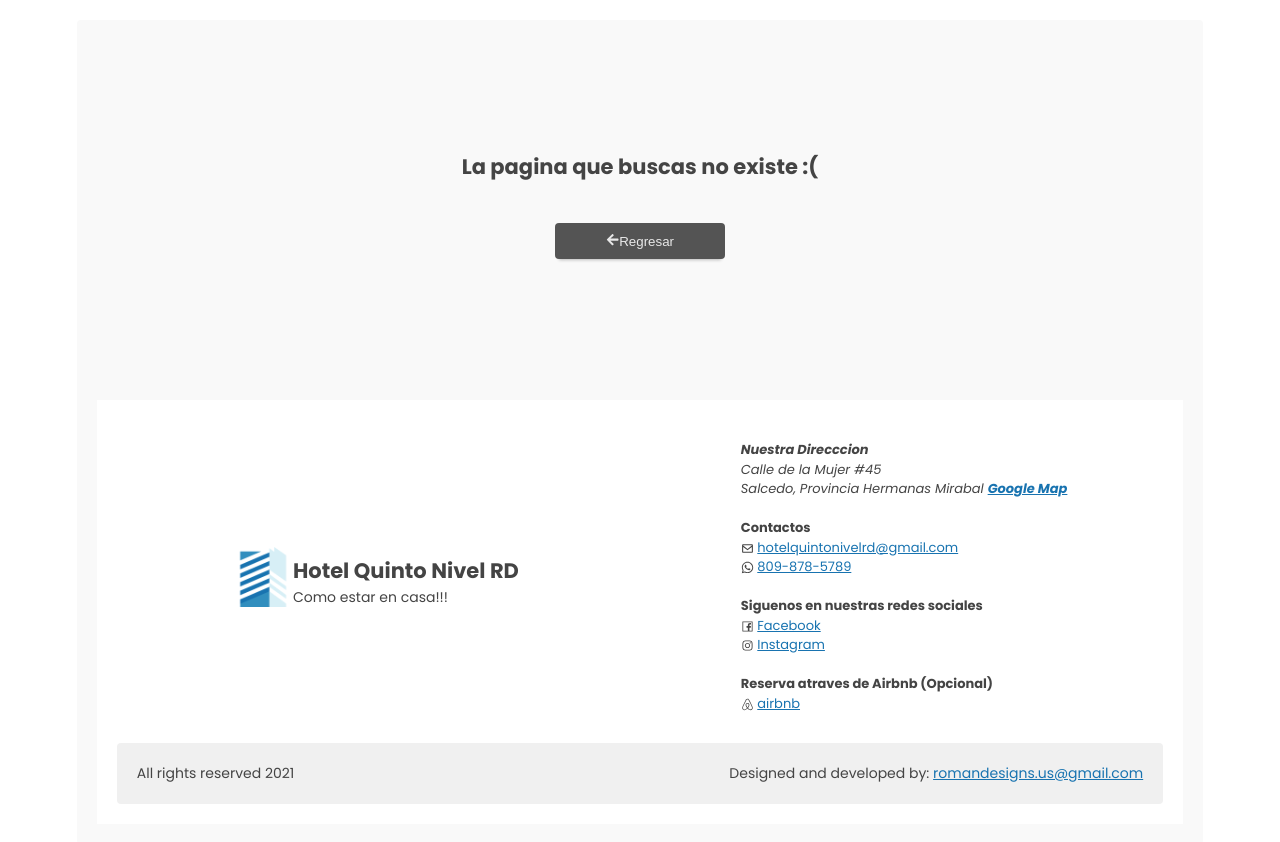
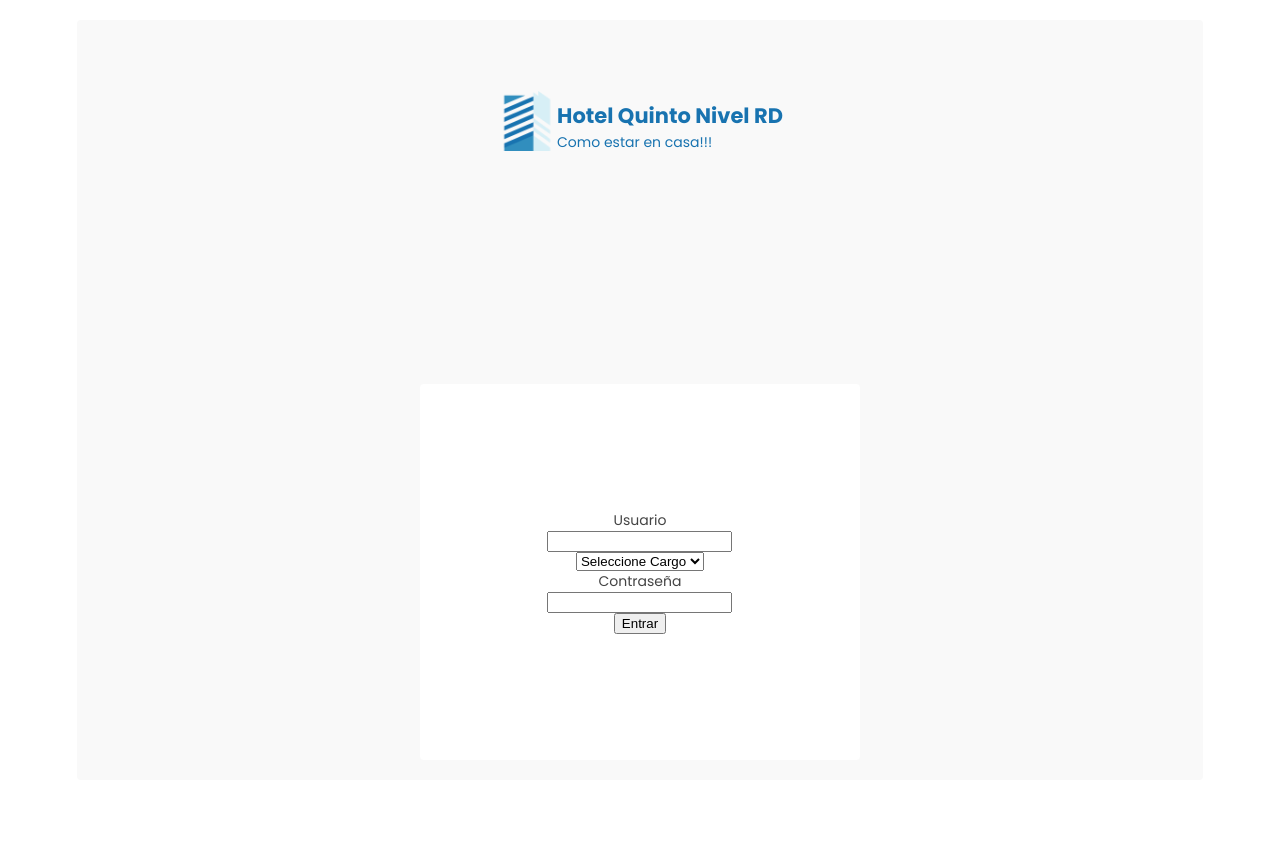
Before and after one commit to romandesigns/hqnrd, a React (Create React App) app in the folder frontend/: page /admin/cuenta in a window 1280 px wide. After the commit the page ends 800 px from the top, so only its background shows below. Built offline with nearby package versions, Linux system fonts and the light colour scheme.

Commit message:
styling admin login page

```diff
--- a/frontend/src/App.js
+++ b/frontend/src/App.js
@@ -1,9 +1,9 @@
 // Dependencies
 import React from "react";
 import { BrowserRouter, Switch, Route } from "react-router-dom";
-
 // Page
 import Home from "./page/guest/Home";
+import Login from "./page/admin/Login";
 import Category from "./page/guest/Category";
 import RoomDetails from "./page/guest/RoomDetails";
 import NotFound from "./page/NotFound";
@@ -22,6 +22,7 @@ const App = function () {
           <Route exact path="/" component={Home} />
           <Route exact path="/categoria/:cat" component={Category} />
           <Route exact path="/categoria/:cat/habitacion/:id" component={RoomDetails} />
+          <Route exact path="/admin/cuenta" component={Login} />
           <Route exact path="/404" component={NotFound} />
           <Route exact component={NotFound} />
         </Switch>
--- a/frontend/src/components/layout/Footer/index.jsx
+++ b/frontend/src/components/layout/Footer/index.jsx
@@ -1,5 +1,6 @@
 // Dependecies
 import React from "react";
+import { useLocation } from "react-router-dom";
 import { AiOutlineFacebook, AiOutlineInstagram } from "react-icons/ai";
 import { FaAirbnb, FaWhatsapp } from "react-icons/fa";
 import { BiEnvelope } from "react-icons/bi";
@@ -9,6 +10,10 @@ import Brand from "../../ui-elements/Brand";
 // Components
 
 const Footer = () => {
+  const location = useLocation();
+  let isAdminOrUserLogin = location.pathname.indexOf("admin") > -1 ? true : location.pathname.indexOf("user") > -1 ? true : false;
+
+  if (isAdminOrUserLogin === false) {
     return (
       <FOOTER.Container>
         <FOOTER.MainContent>
@@ -67,6 +72,9 @@ const Footer = () => {
         </FOOTER.MainContent>
       </FOOTER.Container>
     );
+  } else {
+    return "";
+  }
 };
 
 export default Footer;
--- a/frontend/src/components/ui-elements/Brand.jsx
+++ b/frontend/src/components/ui-elements/Brand.jsx
@@ -1,5 +1,7 @@
 // Dependencies
 import React from "react";
+import { Link } from "react-router-dom";
+
 // Styled Components
 import * as Brand from "./styles";
 
@@ -7,21 +9,25 @@ const HQNRDBrand = (props) => {
   if (props.heading === "h1") {
     return (
       <Brand.BrandWrapper>
+        <Link to="/">
           <img src="/logo512.png" alt="Hotel Quinto Nivel Brand" />
           <div>
             <h1>Hotel Quinto Nivel RD</h1>
             <p>Como estar en casa!!!</p>
           </div>
+        </Link>
       </Brand.BrandWrapper>
     );
   } else {
     return (
       <Brand.BrandWrapper>
+        <Link to="/">
           <img src="/logo512.png" alt="Hotel Quinto Nivel Brand" />
           <div>
             <h2>Hotel Quinto Nivel RD</h2>
             <p>Como estar en casa!!!</p>
           </div>
+        </Link>
       </Brand.BrandWrapper>
     );
   }
--- a/frontend/src/components/ui-elements/styles.js
+++ b/frontend/src/components/ui-elements/styles.js
@@ -56,10 +56,16 @@ export const Button = styled.button`
     margin-right: calc(var(--margin) 0.5rem);
   }
   a {
-    color: var(--light);
-    display: block;
     padding: 1rem 2rem;
     text-decoration: none;
+    color: var(--light);
+    display: flex;
+    width: 100%;
+    justify-content: center;
+    align-items: center;
+    -webkit-text-decoration: none;
+    text-decoration: none;
+    box-sizing: border-box;
     &:hover {
       color: var(--light);
     }
@@ -148,10 +154,14 @@ export const RoomDetailPrice = styled.div`
 export const Details = styled.figcaption``;
 
 export const BrandWrapper = styled.div`
+  a {
     align-items: center;
     display: flex;
     justify-content: center;
-
+    text-decoration: none;
+    &:hover {
+      color: var(--darker-primary);
+    }
     img {
       max-width: 6rem !important;
     }
@@ -163,4 +173,5 @@ export const BrandWrapper = styled.div`
     h2 {
       margin-top: 1rem;
     }
+  }
 `;
--- /dev/null
+++ b/frontend/src/page/admin/Login/index.jsx
@@ -0,0 +1,33 @@
+// Dependencies
+import React from "react";
+// Components
+import Brand from "../../../components/ui-elements/Brand";
+// Styled components
+import * as FORM from "./styles.js";
+
+const Login = () => {
+  return (
+    <>
+      <FORM.Header>
+        <Brand />
+      </FORM.Header>
+      <FORM.Container>
+        <form>
+          <label htmlFor="usuario">Usuario</label>
+          <input type="text" name="usuario" id="usuario" />
+          <select name="role" id="role">
+            <option value="">Seleccione Cargo</option>
+            <option value="supervisor">Supervisor</option>
+            <option value="maintnance">Mantenimiento</option>
+            <option value="owner">Propietario</option>
+          </select>
+          <label htmlFor="password">Contraseña</label>
+          <input type="password" name="password" id="password" />
+          <input type="submit" value="Entrar" />
+        </form>
+      </FORM.Container>
+    </>
+  );
+};
+
+export default Login;
--- /dev/null
+++ b/frontend/src/page/admin/Login/styles.js
@@ -0,0 +1,28 @@
+// Dependencies
+import styled from "styled-components";
+
+export const Header = styled.section`
+  padding: 5rem 0 1rem;
+`;
+
+export const Container = styled.main`
+  padding: var(--padding);
+  background-color: var(--light);
+  width: 100%;
+  max-width: 40rem;
+  margin: 0 auto;
+  border-radius: var(--radius);
+
+  form {
+    display: flex;
+    justify-content: center;
+    align-items: center;
+    flex-direction: column;
+    width: 100%;
+    height: 100%;
+    label,
+    input {
+      display: block;
+    }
+  }
+`;
--- a/frontend/src/page/guest/RoomDetails/index.jsx
+++ b/frontend/src/page/guest/RoomDetails/index.jsx
@@ -49,7 +49,7 @@ const RoomDetails = ({ match }) => {
         {/* Room Details - Aside */}
         <ROOM.Specs>
           <p>
-            <ROOM.Label>Precio:</ROOM.Label> {room[0].price} / 1 Dia
+            <ROOM.Label>Precio:</ROOM.Label> ${room[0].price} / 1 Dia
           </p>
           <p>
             <ROOM.Label>Spacio:</ROOM.Label> 77.24 metros cuadrados
@@ -175,7 +175,7 @@ const RoomDetails = ({ match }) => {
                     </ROOM.Calendar>
                     <ROOM.ModalRoomDetails>
                       <p>
-                        <ROOM.Label>Precio:</ROOM.Label> {room[0].price} / 1 Dia
+                        <ROOM.Label>Precio:</ROOM.Label> ${room[0].price} / 1 Dia
                       </p>
                       <p>
                         <ROOM.Label>Spacio:</ROOM.Label> 77.24 metros cuadrados
```
Also changed, not shown: frontend/src/logo.svg (deleted), 1 other file (tests, documents, lock files or other folders). Lines whose indentation alone changed are shown as unchanged.
